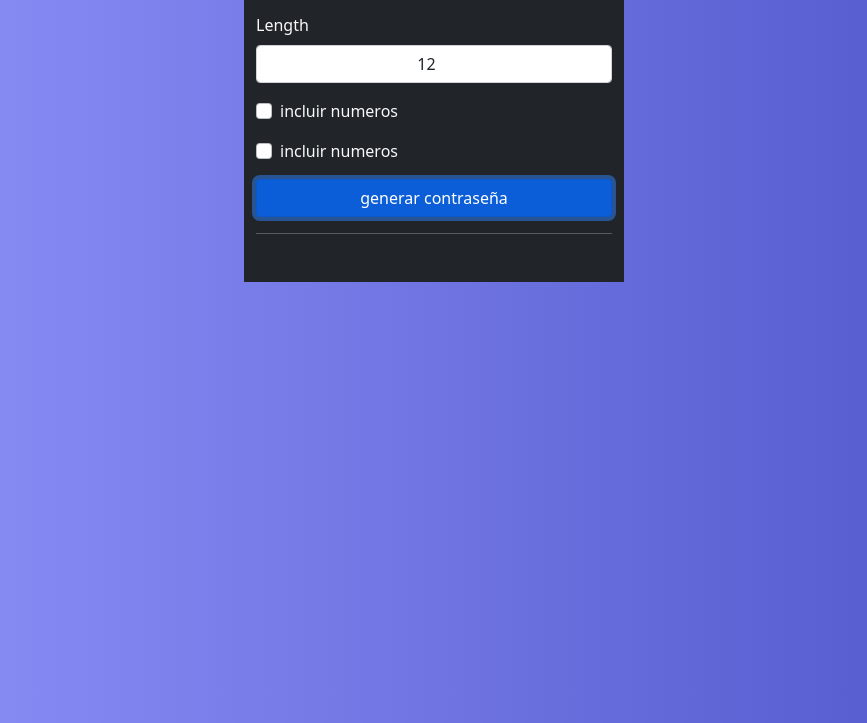
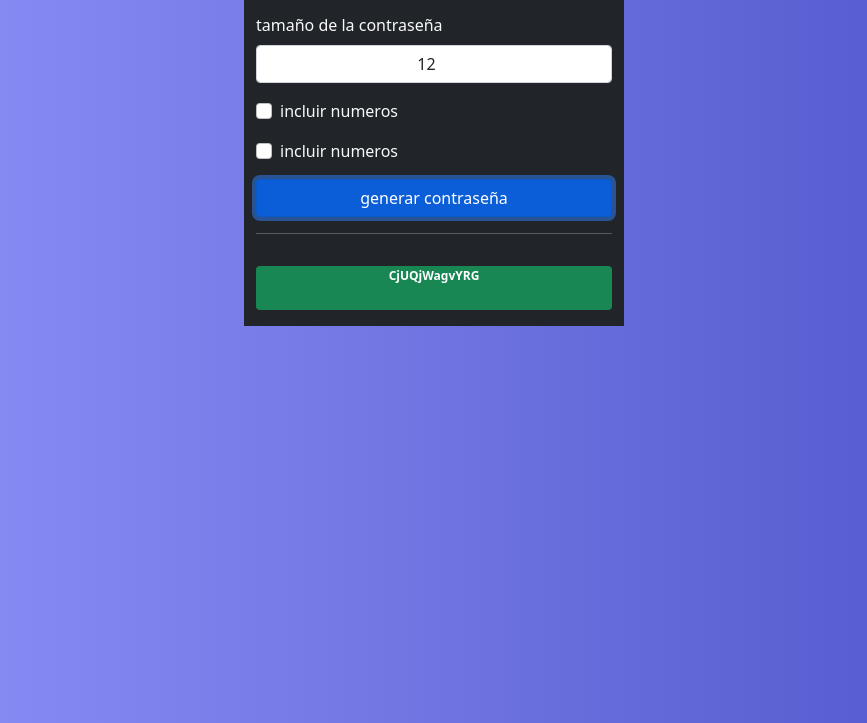
Before and after one commit to DAg2no/password-generator, a plain HTML site: page index.html in a window 1280 px wide. Both pictures are taken after a click on the button "generar contraseña". Shown: the part 77-800 px from the top of the page, without its empty margins (206-1073 px from the left). Drawn offline with nearby package versions, Linux system fonts and the light colour scheme.

Commit message:
Trabajo listo

```diff
--- a/css/estilos.css
+++ b/css/estilos.css
@@ -3,3 +3,9 @@ body {
     background: -webkit-linear-gradient(to right, #8f94fb, #4e54c8);  /* Chrome 10-25, Safari 5.1-6 */
     background: linear-gradient(to right, #8f94fb, #4e54c8); /* W3C, IE 10+/ Edge, Firefox 16+, Chrome 26+, Opera 12+, Safari 7+ */
 }
+.sizeResultbar{
+    bac
+    width: 415px;
+
+    height: 44px;
+}
--- a/index.html
+++ b/index.html
@@ -16,7 +16,7 @@
                         <h3 class="text-center">Password Generator</h3>
                     </div>
                     <div class="mb-3">
-                        <label for="inputLength" class="form-label">Length</label>
+                        <label for="inputLength" class="form-label">tamaño de la contraseña</label>
                         <input type="number" id="inputLength" class="form-control text-center" min="1" max="50" value="12" />
                     </div>
                     <div class="form-check my-3">
@@ -32,7 +32,7 @@
                     </div>
                  <hr />
                     <div class="d-grid gap-2 py-3">
-                        <span id="generatedPassword" class="badge bg-success"></span>
+                        <span id="generatedPassword" class="badge bg-success sizeResultbar"></span>
                     </div>
                 </div>
             </div>
--- a/js/app.js
+++ b/js/app.js
@@ -18,8 +18,26 @@ const generate = () => {
 
     if (checkbox2.checked) letras += simbolos;
 
-    generatedPassword.innerText = generatePassword(base, length);
+    generatedPassword.innerText = generatePassword(letras, length);
 };
+/* const resultPassword;
+switch(generatePassword){
+ case resultPassword = () => {
+    var indicaciones = new Object();
+    indicaciones.channel = "randomfish";
+    indicaciones.text = "si te a funcionado el password no olvides dejarme una colaboracion suscribiendote a mi canal mostrado abajo.";
+
+    if (generatePassword) {
+        console.group;
+        console.log(indicaciones.channel);
+        console.log(indicaciones.text);
+        console.groupEnd;
+    } else {
+        console.error('perdon pero la contraseña no se a generado')
+        };
+    }
+}; */
+
 
 window.addEventListener("DOMContentLoaded", () => {
     btnGenerate.addEventListener("click", () => {
```
